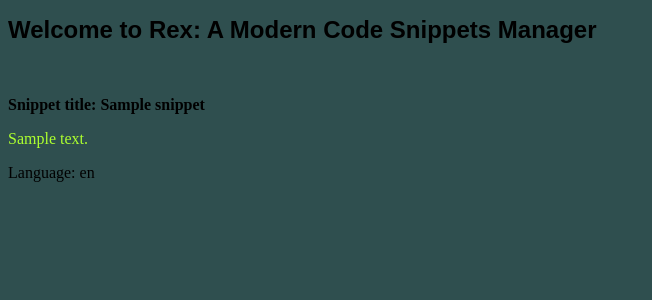
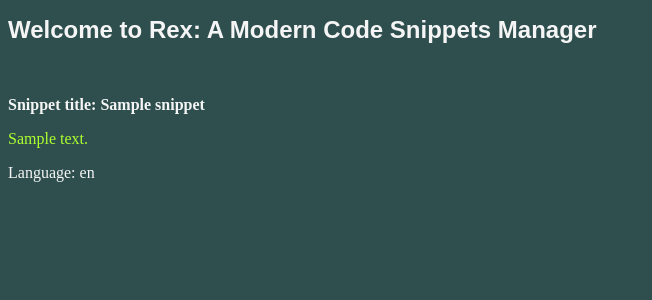
Before and after one commit to momentum-team-3/django-phase2-final-kyle-tori-code_snippets, a Django app: page / in a window 1280 px wide. Shown: the top 300 px of the page, without its empty margins (0-652 px from the left). Run offline with Django 3.2, Linux system fonts and the light colour scheme; tables that the repository leaves empty hold one stand-in row (values such as "Sample post").

Commit message:
updates to color scheme

```diff
--- a/codesnippets_project/static/style.css
+++ b/codesnippets_project/static/style.css
@@ -10,10 +10,14 @@ h1 {
     border-left: 10px;
     border-right: 10px;
     border-bottom: 10px;
-    color: black;
+    color: whitesmoke;
     text-align: justify;
 }
 
 #snippet {
     color: greenyellow;
 }
+
+#title, #language {
+    color: whitesmoke;
+}
--- a/codesnippets_project/templates/snippets.html
+++ b/codesnippets_project/templates/snippets.html
@@ -8,12 +8,12 @@
 
 {% for snippet in snippets %}
 {% if snippet.snippet_title %}
-<div>
+<div id="title">
      <strong>Snippet title: {{snippet.snippet_title}}</strong>
 </div>
 {% endif %}
 <p id="snippet">{{snippet.snippet_text}}</p>
-<p>Language: {{snippet.snippet_lang}}</p><br><br>
+<p id="language">Language: {{snippet.snippet_lang}}</p><br><br>
 {% endfor %}
 
 {% endblock %}
```
